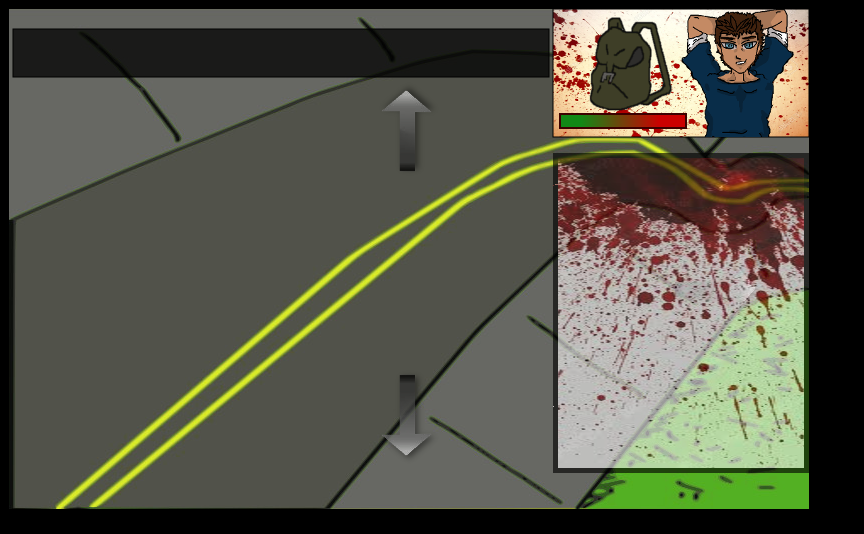
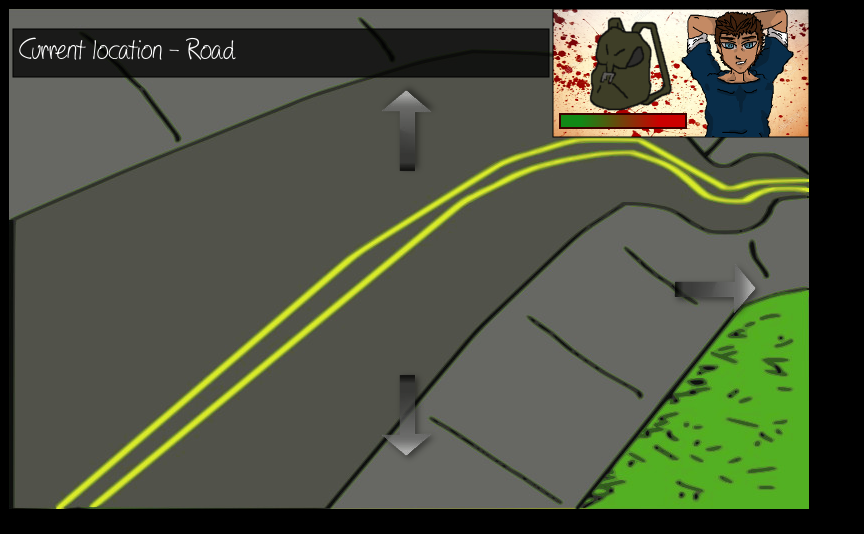
Before and after one commit to thunderox/what_about_living, a plain HTML site: page code/index.html in a window 1280 px wide. Shown: the top 534 px of the page, without its empty margins (0-864 px from the left). Drawn offline with Linux system fonts and the light colour scheme.

Commit message:
Clickable images updated (especially in index.html)

```diff
--- a/code/characters.js
+++ b/code/characters.js
@@ -23,18 +23,16 @@ function new_character(name, description, image_file, room, xpos, ypos)
 
 new_character("Kai", "Fiercely loyal and always by your side.", "", 1, 200, 150);
 new_character("Rain","Fiercely loyal and always by your side.", "", 0, 200, 150);
-new_character("Amy", "Don't be fooled by her cute charm, She can be mean and a bully, and will probably leave you for dead.", "", , 0, 200, 150);
+new_character("Amy", "Don't be fooled by her cute charm, She can be mean and a bully, and will probably leave you for dead.", "", 0, 200, 150);
 new_character("Elissa", "Kind, sweet and caring and very friendly, sometimes overwhelmingly so!", "", 0, 200, 150);
 new_character("Jake", "Errr, he looks normal enough, he speaks short and to the point, quietly with a creepy undertone.", "", 0, 200, 150);
 new_character("Sam", "Very phsyically adept and loves everything to do with exercise. Always on the go and never standing still, can count on him in an emergency.", "", 0, 200, 150);
-new_character("Dr. Failing", "Dr. Anna Failing is a proud genius who excells at medical science, her excellence in this field is equal her to her total lack of respect for other human beings.", "gfx/character-anna-failing-standing.png", 0, 200, 150);
+new_character("Dr. Failing", "Dr. Anna Failing is a proud genius who excells at medical science, her excellence in this field is equal her to her total lack of respect for other human beings.", "gfx/character-anna-failing-standing.png", "", 0, 200, 150);
 new_character("Dr. Elderberry", "A doctor in an hazmat suit, eccentric and humerous, often seen pretending to be a guard at the city gate.", "", 0, 200, 150);
 new_character("Claud", "A zombie, loveable in his own way", "", 0, 200, 150);
 new_character("Drew", "A zombie", "", 0, 200, 150);
 new_character("Hilda", "A zombie", "", 0, 200, 150);
 new_character("Holly", "A zombie", "", 0, 200, 150);
-
-
 
 
 
--- a/code/index.html
+++ b/code/index.html
@@ -26,7 +26,7 @@
 	<script type='text/javascript' src='keys.js'></script>
 	<script type='text/javascript' src='mouse.js'></script>
 	<script type='text/javascript' src='characters.js'></script>
-
+	<script type='text/javascript' src='clickables.js'></script>
 	<script>
 
 		//----------------------------------------------------------
@@ -58,46 +58,39 @@
 
 		var image_number = 0;
 
+		add_clickable("room",rooms[current_room_number].image_file, 0,0);
+		inc_image_number();
 
-		var avatar_img = new Image();
-		avatar_img.onload = inc_image_number;
-		avatar_img.src='gfx/AvatarMalePlayer.png';
+		add_clickable("arrow_north","gfx/arrow_up.png", (800/2)-32, 72);
+		inc_image_number();
 
-		var energy_img = new Image();
-		energy_img.onload = inc_image_number;
-		energy_img.src='gfx/energy.png';
+		add_clickable("arrow_south","gfx/arrow_down.png", (800/2)-32, 500-140);
+		inc_image_number();
 
-		var current_room_img = new Image();
-		current_room_img.onload = inc_image_number;
-		current_room_img.src = rooms[current_room_number].image_file;
+		add_clickable("arrow_east","gfx/arrow_right.png", 800-140, 500/2);
+		inc_image_number();
 
-		var player_panel_img = new Image();
-		player_panel_img.onload = inc_image_number;
-		player_panel_img.src='gfx/PlayerPanel.png';
+		add_clickable("arrow_west","gfx/arrow_left.png", 0, 500/2);
+		inc_image_number();
 
-		var inventory_bag_img = new Image();
-		inventory_bag_img.onload = inc_image_number;
-		inventory_bag_img.src='gfx/InventoryBag.png';
+		add_clickable("player1","gfx/AvatarMalePlayer.png", 800-128,0);
+		inc_image_number();
 
-		var inventory_list_img = new Image();
-		inventory_list_img.onload = inc_image_number;
-		inventory_list_img.src='gfx/InventoryList.png';
+		add_clickable("player1_energy","gfx/energy.png", 800-250,128-24);
+		inc_image_number();
 
-		var go_up_arrow_img = new Image();
-		go_up_arrow_img.onload = inc_image_number;
-		go_up_arrow_img.src='gfx/arrow_up.png';
+		add_clickable("inventory_bag","gfx/InventoryBag.png", 800-220,8);
+		inc_image_number();
 
-		var go_down_arrow_img = new Image();
-		go_down_arrow_img.onload = inc_image_number;
-		go_down_arrow_img.src='gfx/arrow_down.png';
+		add_clickable("inventory_list","gfx/InventoryList.png", 800-256,128+16);
+		inc_image_number();
 
-		var go_left_arrow_img = new Image();
-		go_left_arrow_img.onload = inc_image_number;
-		go_left_arrow_img.src='gfx/arrow_left.png';
+		add_clickable("player1_panel","gfx/PlayerPanel.png", 800-256,0);
+		inc_image_number();
 
-		var go_right_arrow_img = new Image();
-		go_right_arrow_img.onload = inc_image_number;
-		go_right_arrow_img.src='gfx/arrow_right.png';
+
+
+
 
 		FontDetect.onFontLoaded ('DrawingWithMarkers',inc_image_number, null);
 
@@ -113,9 +106,9 @@
 			var c = document.getElementById("myCanvas");
 			var ctx = c.getContext("2d");
 
-			ctx.drawImage(current_room_img,0,0);
+			show_clickable(ctx, "room");
+			show_clickable(ctx, "player1_panel");
 
-			ctx.drawImage(player_panel_img,(800-256),0);
 			ctx.fillStyle = "#000000";
 			ctx.strokeRect(800-256,0,256,128);
 
@@ -124,37 +117,41 @@
 			ctx.fillStyle = "#000000";
 			ctx.strokeRect(4,20,536,48);
 
-			ctx.drawImage(avatar_img,(800-128),0);
-			ctx.drawImage(energy_img,(800-250),128-24);
-			ctx.drawImage(inventory_bag_img,(800-220),8);
+			show_clickable(ctx, "player1");
+			show_clickable(ctx, "player1_energy");
+			show_clickable(ctx, "inventory_bag");
 
-			if ( rooms[current_room_number].west > 0 )
+
+			if ( rooms[current_room_number].north > 0)
 			{
-				if (current_arrow != 4) { ctx.globalAlpha = 0.75; } else { ctx.globalAlpha = 1.0; }
-				ctx.drawImage(go_left_arrow_img,0,500/2);
+				if (current_arrow != 1) { ctx.globalAlpha = 0.75; } else { ctx.globalAlpha = 1.0; }
+				show_clickable(ctx, "arrow_north");
+			}
+
+			if ( rooms[current_room_number].south > 0)
+			{
+				if (current_arrow != 2) { ctx.globalAlpha = 0.75; } else { ctx.globalAlpha = 1.0; }
+				show_clickable(ctx, "arrow_south");
 			}
 
 			if ( rooms[current_room_number].east > 0 )
 			{
 				if (current_arrow != 3) { ctx.globalAlpha = 0.75; } else { ctx.globalAlpha = 1.0; }
-				ctx.drawImage(go_right_arrow_img,800-140,500/2);
+				show_clickable(ctx, "arrow_east");
 			}
 
-			if ( rooms[current_room_number].north > 0)
+			if ( rooms[current_room_number].west > 0 )
 			{
-				if (current_arrow != 1) { ctx.globalAlpha = 0.75; } else { ctx.globalAlpha = 1.0; }
-				ctx.drawImage(go_up_arrow_img,(800/2)-32,72);
+				if (current_arrow != 4) { ctx.globalAlpha = 0.75; } else { ctx.globalAlpha = 1.0; }
+				show_clickable(ctx, "arrow_west");
 			}
 
-			if ( rooms[current_room_number].south > 0)
-			{
-				if (current_arrow != 2) { ctx.globalAlpha = 0.75; } else { ctx.globalAlpha = 1.0; }
-				ctx.drawImage(go_down_arrow_img,(800/2)-32,500-140);
-			}
+
+
 
 			ctx.globalAlpha = 1.0;
 
-			ctx.drawImage(inventory_list_img,(800-256),128+16);
+			// show_clickable(ctx, "inventory_list");
 
 			show_characters(current_room_number, ctx);
 
--- a/code/mouse.js
+++ b/code/mouse.js
@@ -8,6 +8,8 @@
 
 	c.addEventListener("mousedown", doMouseDown, false);
 	c.addEventListener("mousemove", doMouseMove, false);
+
+
 
 //  --------------------- Mouse down -------------------------------------------
 
```
